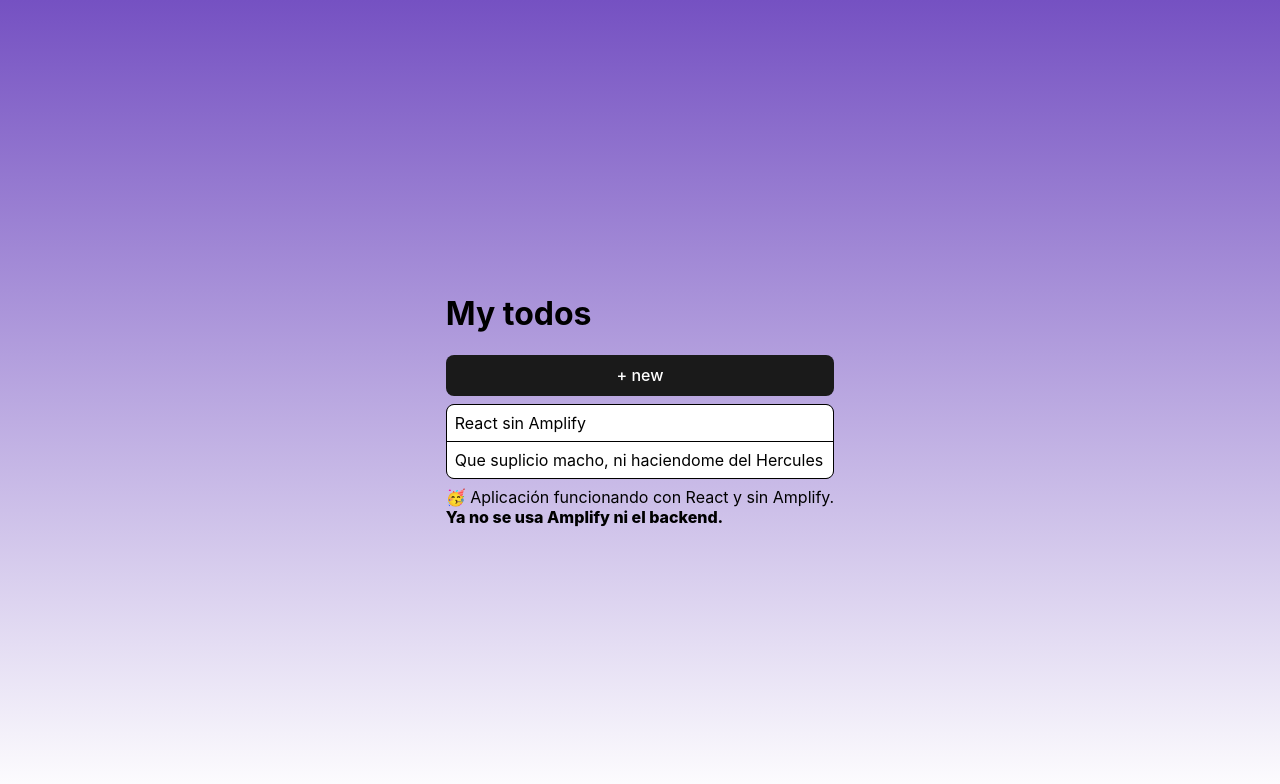
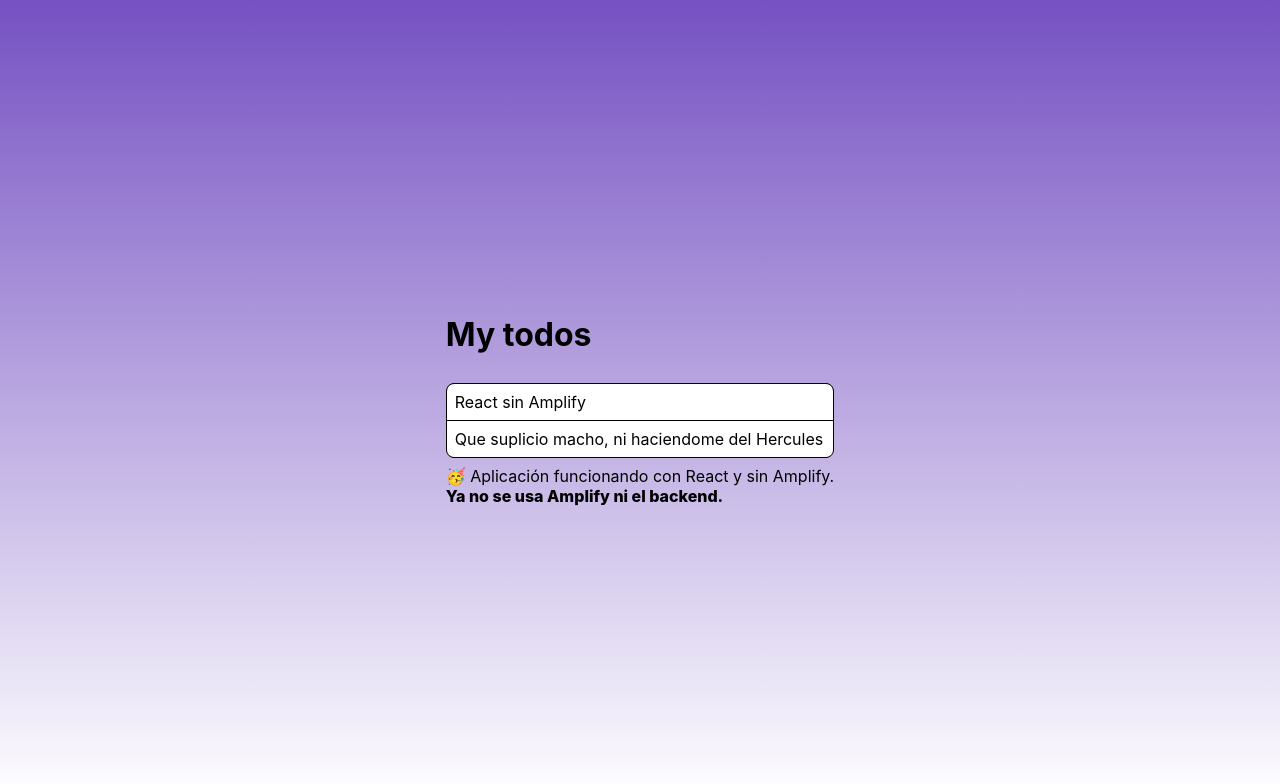
Before and after one commit to JorgeParejaASIR/amplify-vite-react-template, a React (Vite) app: page / in a window 1280 px wide. Shown: the top 784 px of the page. Built offline with nearby package versions, Linux system fonts and the light colour scheme.

Commit message:
arreglo vuln

```diff
--- a/src/App.tsx
+++ b/src/App.tsx
@@ -15,14 +15,11 @@ function App() {
     ]);
   }, []);
 
-  function createTodo() {
-    client.models.Todo.create({ content: window.prompt("Todo content") });
-  }
 
   return (
     <main>
       <h1>My todos</h1>
-      <button onClick={createTodo}>+ new</button>
+
       <ul>
         {todos.map((todo) => (
           <li key={todo.id}>{todo.content}</li>
```
Also changed, not shown: 1 other file (tests, documents, lock files or other folders).
